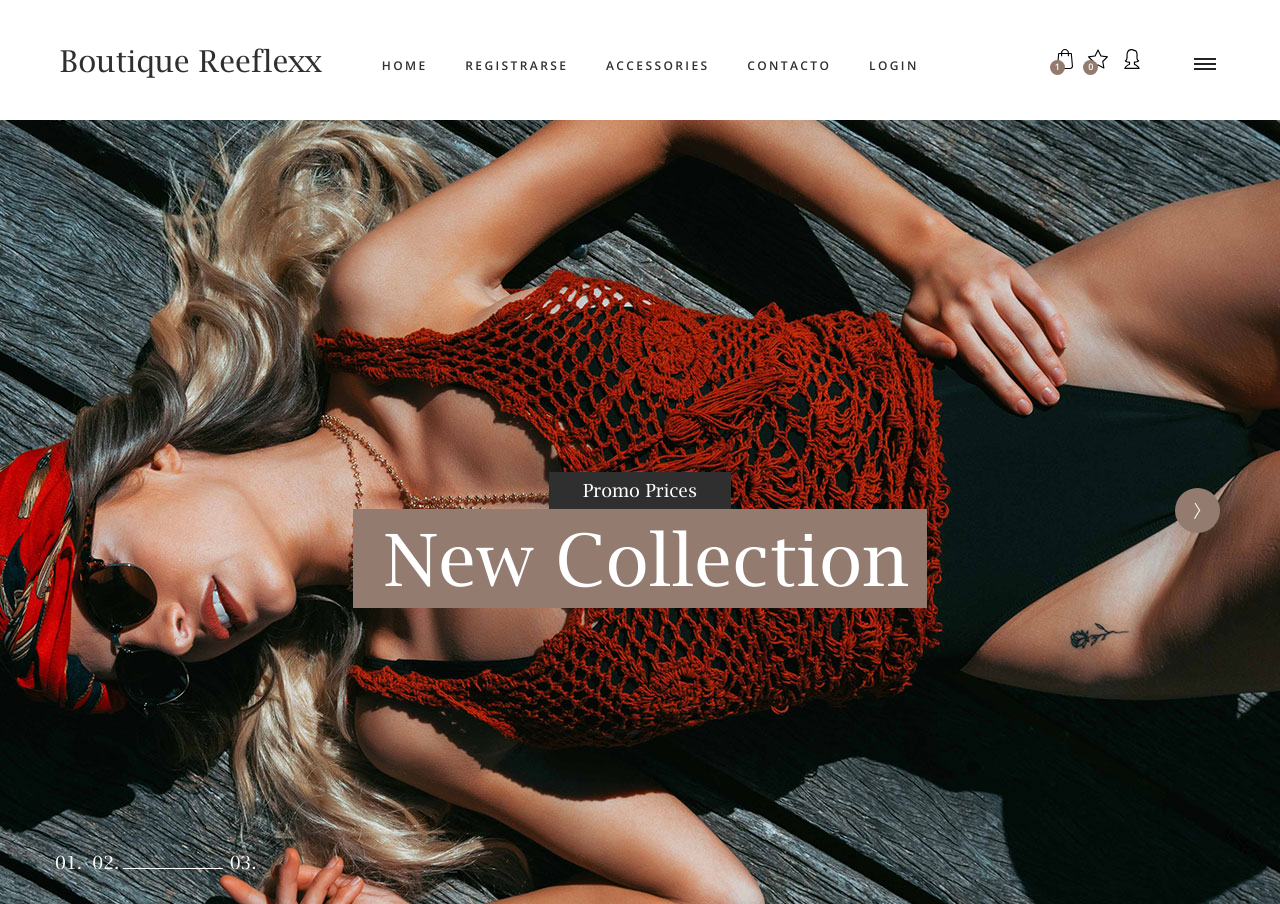
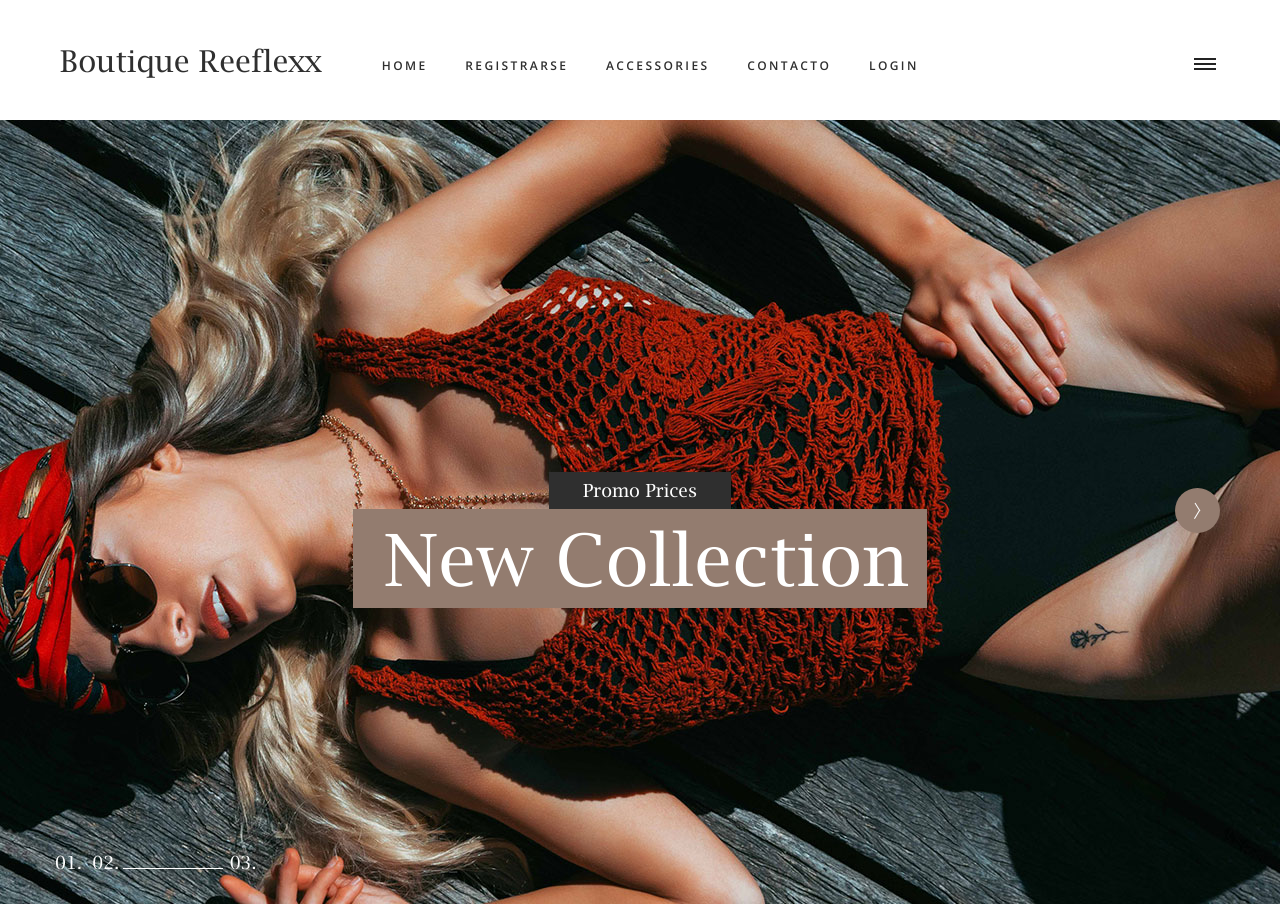
Before and after one commit to tracyramirez/webtracy, a plain HTML site: page index.html in a window 1280 px wide. Shown: the top 904 px of the page. Drawn offline with nearby package versions, Linux system fonts and the light colour scheme.

Commit message:
modicación de home

```diff
--- a/index.html
+++ b/index.html
@@ -40,37 +40,6 @@
 						<button type="submit" id="search_button" class="search_button"><img src="images/magnifying-glass.svg" alt=""></button>
 					</form>
 				</div>
-				<div class="shopping">
-					<!-- Cart -->
-					<a href="#">
-						<div class="cart">
-							<img src="images/shopping-bag.svg" alt="">
-							<div class="cart_num_container">
-								<div class="cart_num_inner">
-									<div class="cart_num">1</div>
-								</div>
-							</div>
-						</div>
-					</a>
-					<!-- Star -->
-					<a href="#">
-						<div class="star">
-							<img src="images/star.svg" alt="">
-							<div class="star_num_container">
-								<div class="star_num_inner">
-									<div class="star_num">0</div>
-								</div>
-							</div>
-						</div>
-					</a>
-					<!-- Avatar -->
-					<a href="#">
-						<div class="avatar">
-							<img src="images/avatar.svg" alt="">
-						</div>
-					</a>
-				</div>
-			</div>
 
 			<div class="burger_container d-flex flex-column align-items-center justify-content-around menu_mm"><div></div><div></div><div></div></div>
 		</div>
```
